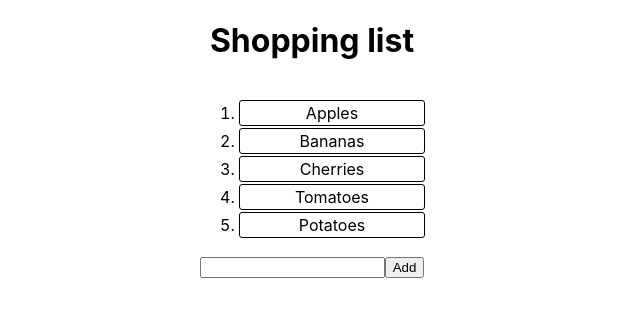
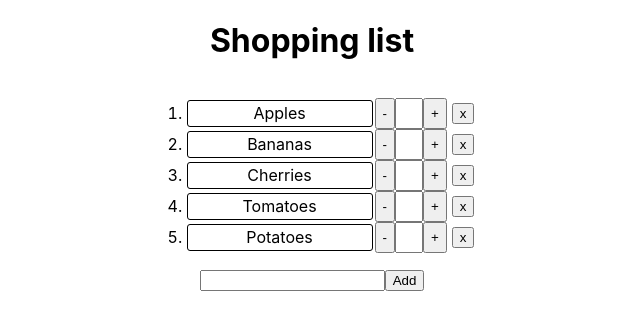
Before and after one commit to Benjamincook1313/shoppinglist, a React (Create React App) app: page / in a window 1280 px wide. Shown: the top 330 px of the page, without its empty margins (328-968 px from the left). Built offline with nearby package versions, Linux system fonts and the light colour scheme.

Commit message:
add delete and quantity buttons

```diff
--- a/src/App.css
+++ b/src/App.css
@@ -15,3 +15,9 @@
   width: 180px;
   cursor: move;
 }
+.listItem{
+  display: flex;
+}
+.quantity{
+  width: 20px;
+}
--- a/src/App.js
+++ b/src/App.js
@@ -6,6 +6,7 @@ function App(){
   const [newItem, setNewItem] = useState('')
   const [items, setItems] = useState(['Apples', 'Bananas', 'Cherries', 'Tomatoes', 'Potatoes'])
   const [grabbed, setGrabbed] = useState(null)
+  const [quantity, setQuantity] = useState('1')
 
   const handleMove = (i) => {
     let newOrder = [...items]
@@ -18,8 +19,16 @@ function App(){
     }
   };
 
+  const handleIncrease = (i) => {
+
+  };
+  const handleDecrease = () => {
+
+  };
+
 
   let list = items.map((item, i) =>
+    <div className='listItem'>
       <li
         className='item'
         key={i}
@@ -29,7 +38,13 @@ function App(){
         onMouseOver={() => handleMove(i)}
       >
         {item}
-    </li>)
+      </li>
+      <button onClick={() => handleDecrease(i)}>-</button>
+      <input className='quantity' type='num' />
+      <button onClick={() => handleIncrease(i)}>+</button>
+      <button style={{margin: '5px'}} className='deleteItem'>x</button>
+    </div>
+  )
 
   console.log(grabbed)
 
```
Lines whose indentation alone changed are shown as unchanged.
